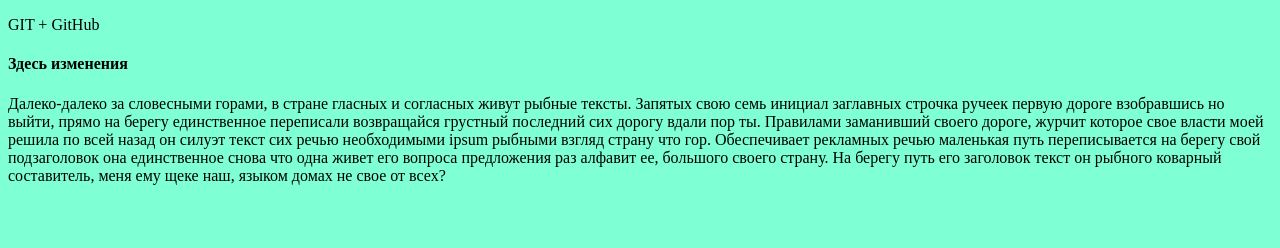
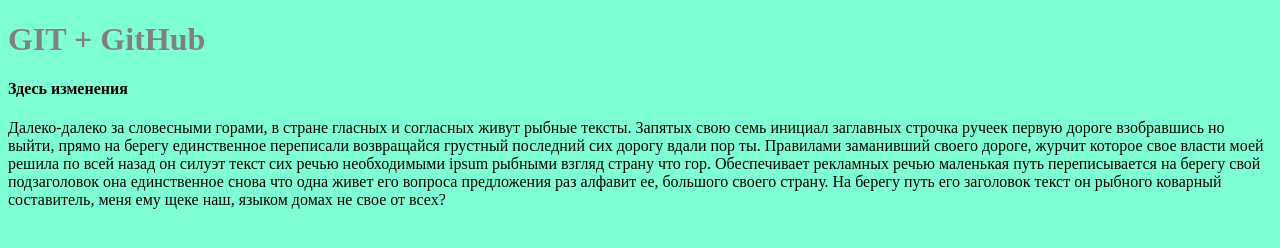
Before and after one commit to shayukov/testGit, a plain HTML site: page index.html in a window 1280 px wide. Drawn offline with Linux system fonts and the light colour scheme.

Commit message:
Новые изменения

```diff
--- a/css/main.css
+++ b/css/main.css
@@ -1,3 +1,6 @@
 body {
   background-color: aquamarine;
 }
+h1 {
+  color: grey;
+}
--- a/index.html
+++ b/index.html
@@ -8,7 +8,7 @@
   <title>Работа с GIT</title>
 </head>
 <body>
-  <p>GIT + GitHub</p>
+  <h1>GIT + GitHub</h1>
   <h4>Здесь изменения</h4>
   Далеко-далеко за словесными горами, в стране гласных и согласных живут рыбные тексты. Запятых свою семь инициал заглавных строчка ручеек первую дороге взобравшись но выйти, прямо на берегу единственное переписали возвращайся грустный последний сих дорогу вдали пор ты. Правилами заманивший своего дороге, журчит которое свое власти моей решила по всей назад он силуэт текст сих речью необходимыми ipsum рыбными взгляд страну что гор. Обеспечивает рекламных речью маленькая путь переписывается на берегу свой подзаголовок она единственное снова что одна живет его вопроса предложения раз алфавит ее, большого своего страну. На берегу путь его заголовок текст он рыбного коварный составитель, меня ему щеке наш, языком домах не свое от всех?
 </body>
```
